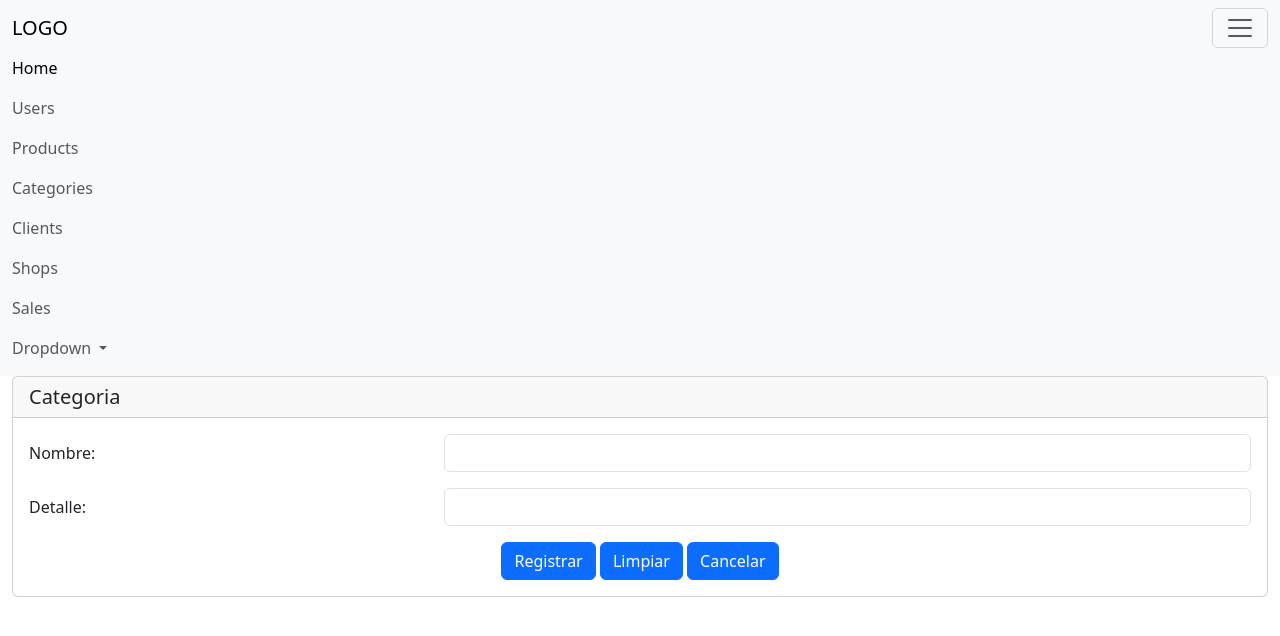
After one commit to Jean-MH/dpweb, a PHP site: page /dpweb/view/categoria.php in a window 1280 px wide, after a click that opens the changed part. The commit adds this page. Shown: the top 636 px of the page. Run offline with PHP 8.4, Linux system fonts and the light colour scheme; some libraries are stand-ins or nearby versions.

Commit message:
trabajoDeCategoria

```diff
--- a/control/UsuarioController.php
+++ b/control/UsuarioController.php
@@ -27,13 +27,13 @@ if ($tipo == "registrar") {
         // validacion si existe persona con el mismo dni
         $existePersona = $objPersona->existePersona ($nro_identidad);
         if ($existePersona>0) {
-             $arrResponse = array ('estatus' => false, 'msg' => 'Error,numero de documento ya existe');
+             $arrResponse = array ('status' => false, 'msg' => 'Error,numero de documento ya existe');
         }else {
         $respuesta = $objPersona->registrar($nro_identidad, $razon_social,$telefono, $correo,$departamento,$provincia,$distrito, $cod_postal,$direccion, $rol,$password);
         if ($respuesta) {
-            $arrResponse = array ('estatus' => true, 'msg' => 'registrado correctamente');
+            $arrResponse = array ('status' => true, 'msg' => 'registrado correctamente');
         }else {
-             $arrResponse = array ('estatus' => true, 'msg' => 'Error,Fallo en registro');
+             $arrResponse = array ('status' => true, 'msg' => 'Error,Fallo en registro');
         }
        }
     }
--- a/model/views_model.php
+++ b/model/views_model.php
@@ -1,7 +1,7 @@
 <?php
 class viewModel{
     protected static function get_view($view){
-        $white_list = ["home","products","users","new-user"];
+        $white_list = ["home","products","users","new-user","categoria"];
         if (in_array($view, $white_list)) {
             if (is_file("./view/".$view.".php")) {
                 $content = "./view/".$view.".php";
--- /dev/null
+++ b/view/categoria.php
@@ -0,0 +1,96 @@
+<!DOCTYPE html>
+<html lang="es">
+
+<head>
+    <meta charset="UTF-8">
+    <meta name="viewport" content="width=device-width, initial-scale=1.0">
+    <title>Jean Marco</title>
+    <link rel="stylesheet" href="<?php echo BASE_URL; ?>view/bootstrap/css/bootstrap.min.css">
+    <script>
+        const base_url = '<?php echo BASE_URL; ?>';
+    </script>
+</head>
+
+<body>
+    <nav class="navbar nav bar-expand-lg bg-body-tertiary">
+        <div class="container-fluid">
+            <a class="navbar-brand styled-logo" href="#">LOGO</a>
+            <button class="navbar-toggler" type="button" data-bs-toggle="collapse" data-bs-target="#navbarSupportedContent" aria-controls="navbarSupportedContent" aria-expanded="false" aria-label="Toggle navigation">
+                <span class="navbar-toggler-icon"></span>
+            </button>
+            <div class="collapse navbar-collapse" id="navbarSupportedContent">
+                <ul class="navbar-nav me-auto mb-2 mb-lg-0">
+                    <li class="nav-item">
+                        <a class="nav-link active" aria-current="page" href="#">Home</a>
+                    </li>
+                    <li class="nav-item">
+                        <a class="nav-link" href="<?php echo BASE_URL; ?>new-user">Users</a>
+                    </li>
+                    <li class="nav-item">
+                        <a class="nav-link" href="#">Products</a>
+                    </li>
+                    <li class="nav-item">
+                        <a class="nav-link" href="<?php echo BASE_URL; ?>categoria">Categories</a>
+                    </li>
+                    <li class="nav-item">
+                        <a class="nav-link" href="#">Clients</a>
+                    </li>
+                    <li class="nav-item">
+                        <a class="nav-link" href="#">Shops</a>
+                    </li>
+                    <li class="nav-item">
+                        <a class="nav-link" href="#">Sales</a>
+                    </li>
+                </ul>
+                <form class="d-flex" role="search">
+                    <ul class="navbar-nav me-auto mb-2 mb-lg-0">
+                        <li class="nav-item dropdown">
+                            <a class="nav-link dropdown-toggle" href="#" role="button" data-bs-toggle="dropdown" aria-expanded="false">
+                                Dropdown
+                            </a>
+                            <ul class="dropdown-menu">
+                                <li><a class="dropdown-item" href="#">Action</a></li>
+                                <li><a class="dropdown-item" href="#">Another action</a></li>
+                                <li>
+                                    <hr class="dropdown-divider">
+                                </li>
+                                <li><a class="dropdown-item" href="#">Something else here</a></li>
+                            </ul>
+                        </li>
+                    </ul>
+                </form>
+            </div>
+        </div>
+    </nav>
+    <div class="container-fluid">
+        <div class="card">
+            <h5 class="card-header">Categoria</h5>
+            <form id="frm_categoria" action="" method="">
+                <div class="card-body">
+                    <div class="mb-3 row">
+                        <label for="nombre" class="col-sm-4 col-form-label">Nombre:</label>
+                        <div class="col-sm-8">
+                            <input type="text" class="form-control" id="nombre" name="nombre" required>
+                        </div>
+                    </div>
+                     <div class="mb-3 row">
+                        <label for="detalle" class="col-sm-4 col-form-label">Detalle:</label>
+                        <div class="col-sm-8">
+                            <input type="text" class="form-control" id="detalle" name="detalle" required>
+                        </div>
+                    </div><center>
+                    <button type="submit" class="btn btn-primary">Registrar</button>
+                    <button type="reset" class="btn btn-primary">Limpiar</button>
+                    <button type="button" class="btn btn-primary">Cancelar</button>
+                    </center>
+                </div>
+            </form>
+        </div>
+    </div>
+</body>
+<script src="<?php echo BASE_URL; ?>view/function/categoria.js"></script>
+<script src="<?php echo BASE_URL; ?>view/bootstrap/js/bootstrap.bundle.min.js"></script>
+
+<script src="https://cdn.jsdelivr.net/npm/sweetalert2@11"></script>
+
+</html>
--- /dev/null
+++ b/view/function/categoria.js
@@ -0,0 +1,47 @@
+function validar_form() {
+    let nombre = document.getElementById("nombre").value;
+    let detalle = document.getElementById("detalle").value;
+
+    if (nombre == "" || detalle == "" ) {
+        alert("ERROR: Campos vacios");
+        return;
+    }
+
+
+    registrarCategoria();
+}
+
+if (document.querySelector('#frm_categoria')) {
+    // evita que se envie el formulario
+    let frm_categoria = document.querySelector('#frm_categoria');
+    frm_categoria.onsubmit = function (e) {
+        e.preventDefault();
+        validar_form();
+    }
+}
+
+async function registrarCategoria(params) {
+    try {
+        //capturaramos campos de formulario
+        const datos = new FormData(frm_categoria);
+        //enviamos datos al controlador
+        let respuesta = await fetch(base_url + 'control/CategoriaController.php?tipo=registrar', {
+            method: 'POST',
+            mode: 'cors',
+            cache: 'no-cache',
+            body: datos
+        });
+
+        let json = await respuesta.json();
+        // validamos que json.status de igual true
+        if (json.status) { //true
+            alert(json.msg);
+            document.getElementById('frm_categoria').reset();
+        } else {
+            alert(json.msg);
+        }
+
+    } catch (error) {
+        console.log("Error al registrar Categoria:" + error);
+    }
+}
--- a/view/new-user.php
+++ b/view/new-user.php
@@ -29,7 +29,7 @@
                         <a class="nav-link" href="#">Products</a>
                     </li>
                     <li class="nav-item">
-                        <a class="nav-link" href="#">Categories</a>
+                        <a class="nav-link" href="<?php echo BASE_URL; ?>categoria">Categories</a>
                     </li>
                     <li class="nav-item">
                         <a class="nav-link" href="#">Clients</a>
```
Also changed, not shown: control/CategoriaController.php (added, +31 -0 lines), model/CategoriaModel.php (added, +24 -0 lines).
